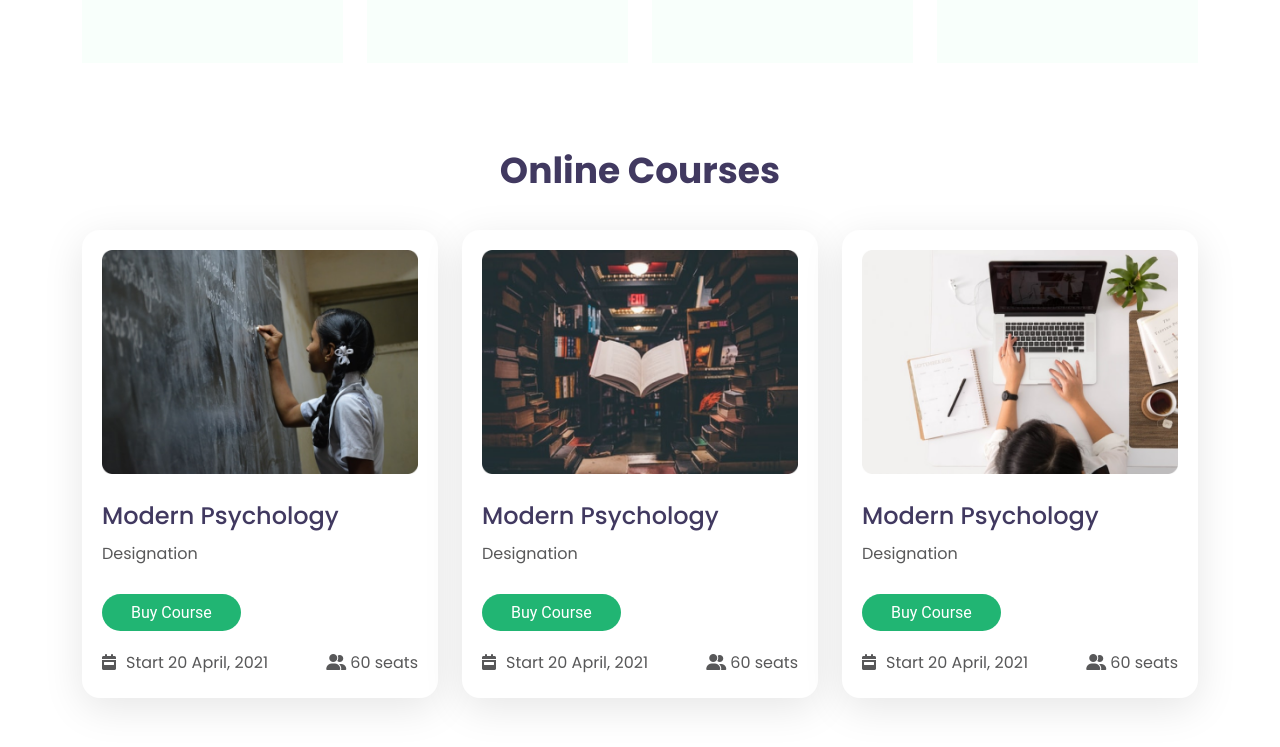
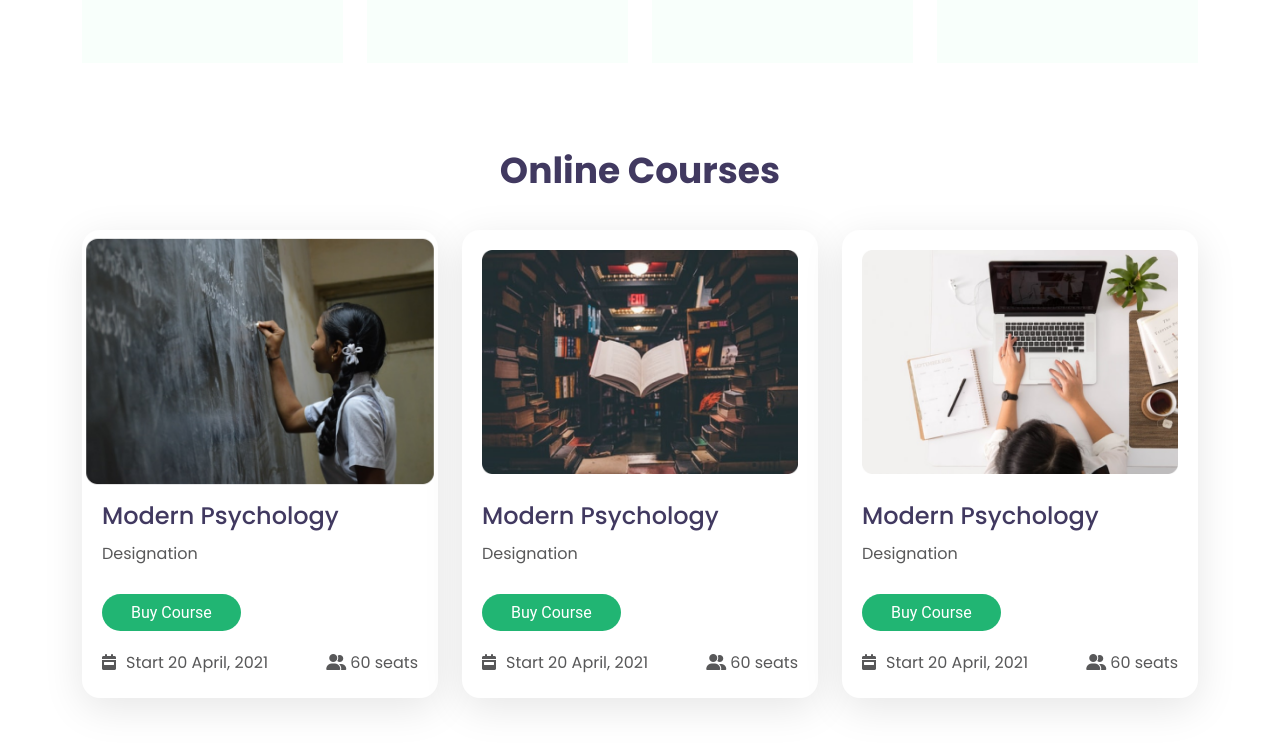
Before and after one commit to shehad-404/E_School, a plain HTML site: page index.html in a window 1280 px wide. In both pictures the pointer is over the picture 260 px from the left and 1333 px from the top of the page. Shown: the part 972-1719 px from the top of the page. Drawn offline with nearby package versions, Linux system fonts and the light colour scheme.

Commit message:
Update style.css

```diff
--- a/css/style.css
+++ b/css/style.css
@@ -169,7 +169,10 @@ body{
 .course_section{
     margin-top: 80px;
 }
-
+.course_section img:hover{
+    transform: scale(1.1);
+    transition: .4s all ease-in-out;
+}
 .course_section h1{
     color: #413960;
     font-family: Poppins;
```
